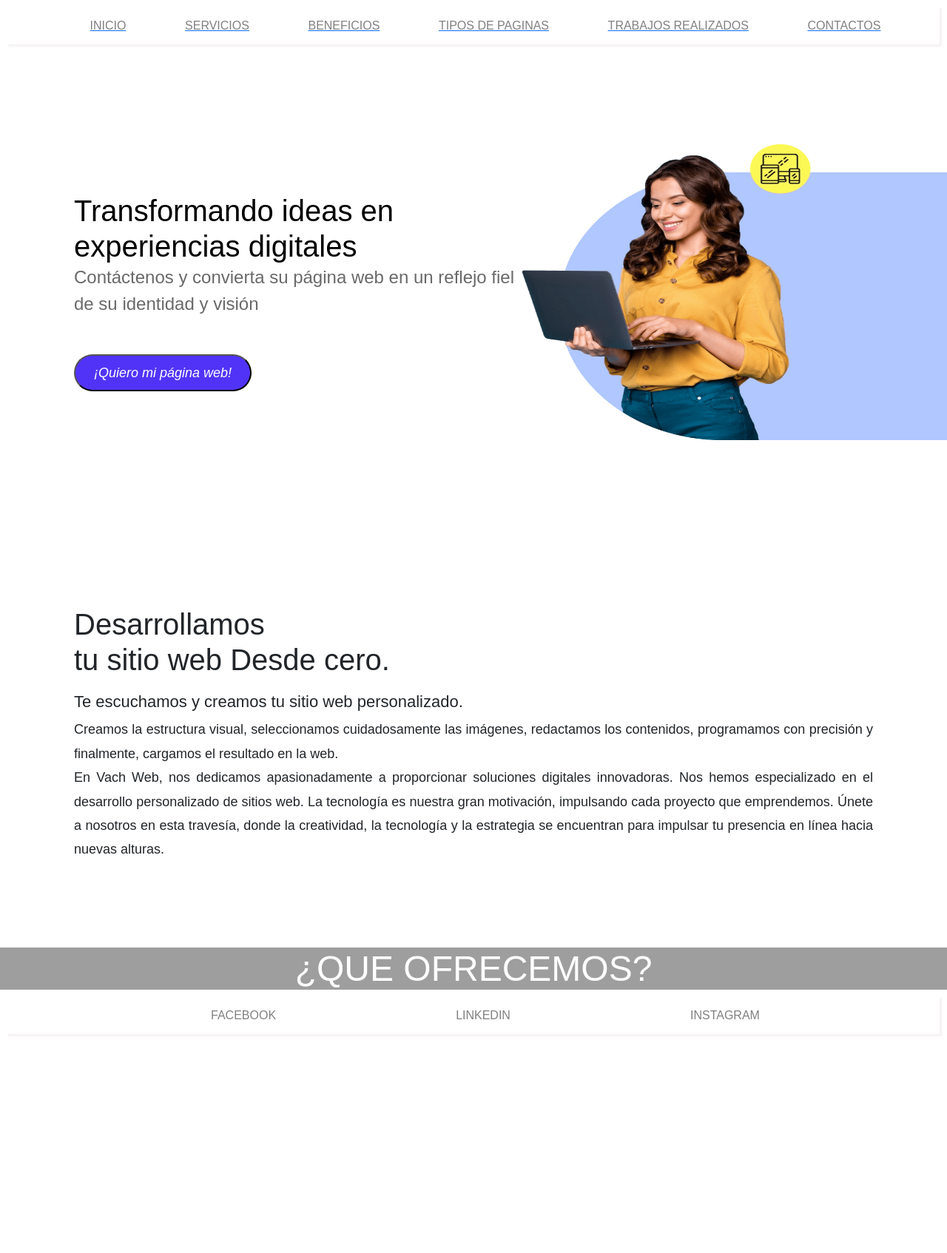
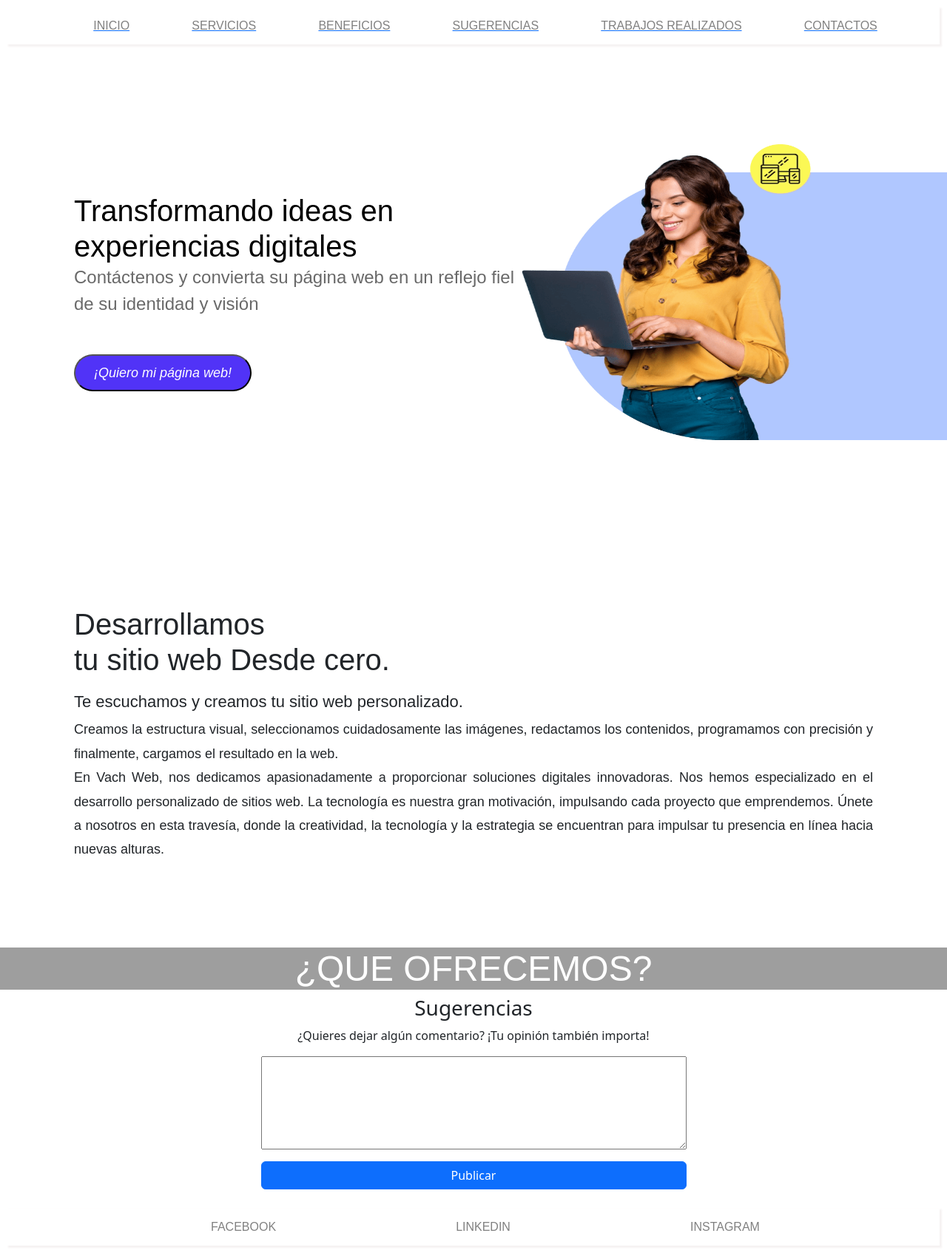
Before and after one commit to Scarlethev/GrupoUno, a React (Vite) app: page /sugerencias in a window 1280 px wide. Shown: the whole page at 74% size. Before the commit the page ends 1408 px from the top, so only its background shows below. Built offline with nearby package versions, Linux system fonts and the light colour scheme; grey boxes are pictures that could not be loaded.

Commit message:
sugerencias

```diff
--- a/src/App.jsx
+++ b/src/App.jsx
@@ -3,15 +3,17 @@ import Header from './components/Header/Header'
 import Inicio from './components/Inicio/Inicio'
 import Servicios from './components/Servicios/Servicios'
 import Footer from './components/Footer/Footer'
+import Sugerencias from './components/Sugerencias'
 
 function App() {
   const [count, setCount] = useState(0)
 
   return (
     <>
-   <Header lista={["INICIO ", "SERVICIOS ", "BENEFICIOS ", "TIPOS DE PAGINAS ", "TRABAJOS REALIZADOS", "CONTACTOS"]}/>
+   <Header lista={["INICIO ", "SERVICIOS ", "BENEFICIOS ", "SUGERENCIAS", "TRABAJOS REALIZADOS", "CONTACTOS"]}/>
    <Inicio/>
    <Servicios/>
+   <Sugerencias></Sugerencias>
    <Footer/>
     </>
   )
--- a/src/components/Header/Header.jsx
+++ b/src/components/Header/Header.jsx
@@ -2,14 +2,13 @@ import './header.css'
 
 const Header=({lista})=>{
 
-    let ul=lista.map(item=><a className='ancla-menu'><li>{item}</li></a>)
+    let ul= lista.map((item, index)=><a className='ancla-menu' key={index}><li>{item}</li></a>)
 
 
     return(
         <>
         <ul>{ul}</ul>
         </>
-
     )
 
     }
--- /dev/null
+++ b/src/components/Sugerencias/Cards/index.jsx
@@ -0,0 +1,14 @@
+import usuarioImg from '../../../assets/usuario.svg'
+
+export default function SugerenciasCards ({content}){
+    return (
+        <div className="card p-2 m-3 " style={{maxWidth:'500px'}}>
+            <div className='d-flex'>
+               <img src={usuarioImg} alt="usuarioImg" style={{width: '20px', alignSelf:'flex-start', margin:'20px 0 0 10px'}}/>
+               <div className="card-body">
+                 <p className="card-text" style={{width:'405px'}}>{content}</p>
+               </div>
+            </div>
+      </div>
+    )
+}
--- /dev/null
+++ b/src/components/Sugerencias/index.jsx
@@ -0,0 +1,40 @@
+import React, { useState } from 'react';
+import SugerenciasCards from './Cards';
+
+export default function Sugerencias() {
+    const [comentarios, setComentarios] = useState('');
+    const [comentariosPublicados, setComentariosPublicados] = useState([]);
+
+    const handleClickPublicar = () => {
+        const nuevoComentario = document.getElementById('comentarios').value;
+        if(nuevoComentario.trim().length >= 20){
+            setComentariosPublicados([...comentariosPublicados, nuevoComentario]);
+            document.getElementById('comentarios').value = '';
+        } else {
+            alert("El comentario debe tener al menos 20 caracteres")
+        }
+    };
+
+    return (
+        <div className="d-flex justify-content-center flex-column align-items-center">
+            <h3>Sugerencias</h3>
+            <p>¿Quieres dejar algún comentario? ¡Tu opinión también importa!</p>
+            <div className='d-flex flex-column'>
+                <textarea
+                    name="comentarios"
+                    id="comentarios"
+                    cols="60"
+                    rows="5"
+                    value={comentarios}
+                    onChange={(e) => setComentarios(e.target.value)}
+                ></textarea>
+                <button className="btn btn-primary my-3" type="button" onClick={handleClickPublicar}>Publicar</button>
+            </div>
+            <div className='d-flex flex-row flex-wrap justify-content-center'>
+            {comentariosPublicados.map((comentario, index) => (
+                <SugerenciasCards key={index} content={comentario}/>
+            ))}
+            </div>
+        </div>
+    );
+}
```
Also changed, not shown: src/assets/usuario.svg (added).
